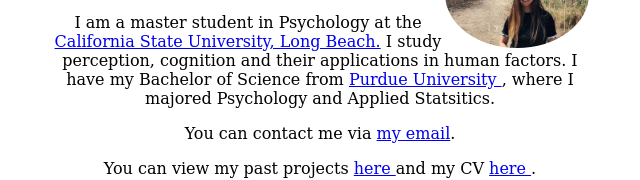
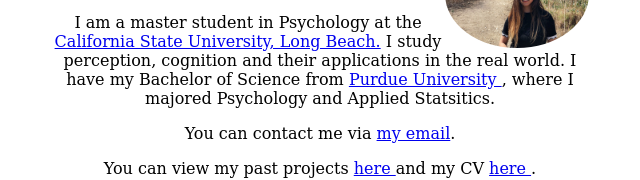
Before and after one commit to xiaolu95/info, a plain HTML site: page index.html in a window 1280 px wide. Shown: the part 180-360 px from the top of the page, 320-960 px from the left. Drawn offline with Linux system fonts and the light colour scheme.

Commit message:
Update index.html

```diff
--- a/index.html
+++ b/index.html
@@ -35,7 +35,7 @@
   	<h2 class="hero_header">Hi, I'm Xiaolu</h2>
 	  <img  class = "profilePic" src="images/profile.jpg" width="144" height="108" alt="profile picture">
 		<p>My name is Xiaolu Bai (pronounced like "sh-ih-ow l-oo, baa-ee"). I am originally from Chongqing, China.</p>
-		<p>I am a master student in Psychology at the <a class = "links" href ="http://www.csulb.edu/"> California State University, Long Beach.</a> I study perception, cognition and their applications in human factors. I have my Bachelor of Science from  <a class = "links" href ="https://www.purdue.edu//"> Purdue University </a>, where I majored Psychology and Applied Statsitics.</p>
+		<p>I am a master student in Psychology at the <a class = "links" href ="http://www.csulb.edu/"> California State University, Long Beach.</a> I study perception, cognition and their applications in the real world. I have my Bachelor of Science from  <a class = "links" href ="https://www.purdue.edu//"> Purdue University </a>, where I majored Psychology and Applied Statsitics.</p>
 	  <p> You can contact me via <a class = "links" href = "mailto: xiaolu.bai95@gmail.com"> my email</a>. </p>
 	  <p> You can view my past projects <a href="project.html"> here </a> and my CV <a href="CV.pdf" target = "_blank"> here </a>. </p>
 </section>
```
